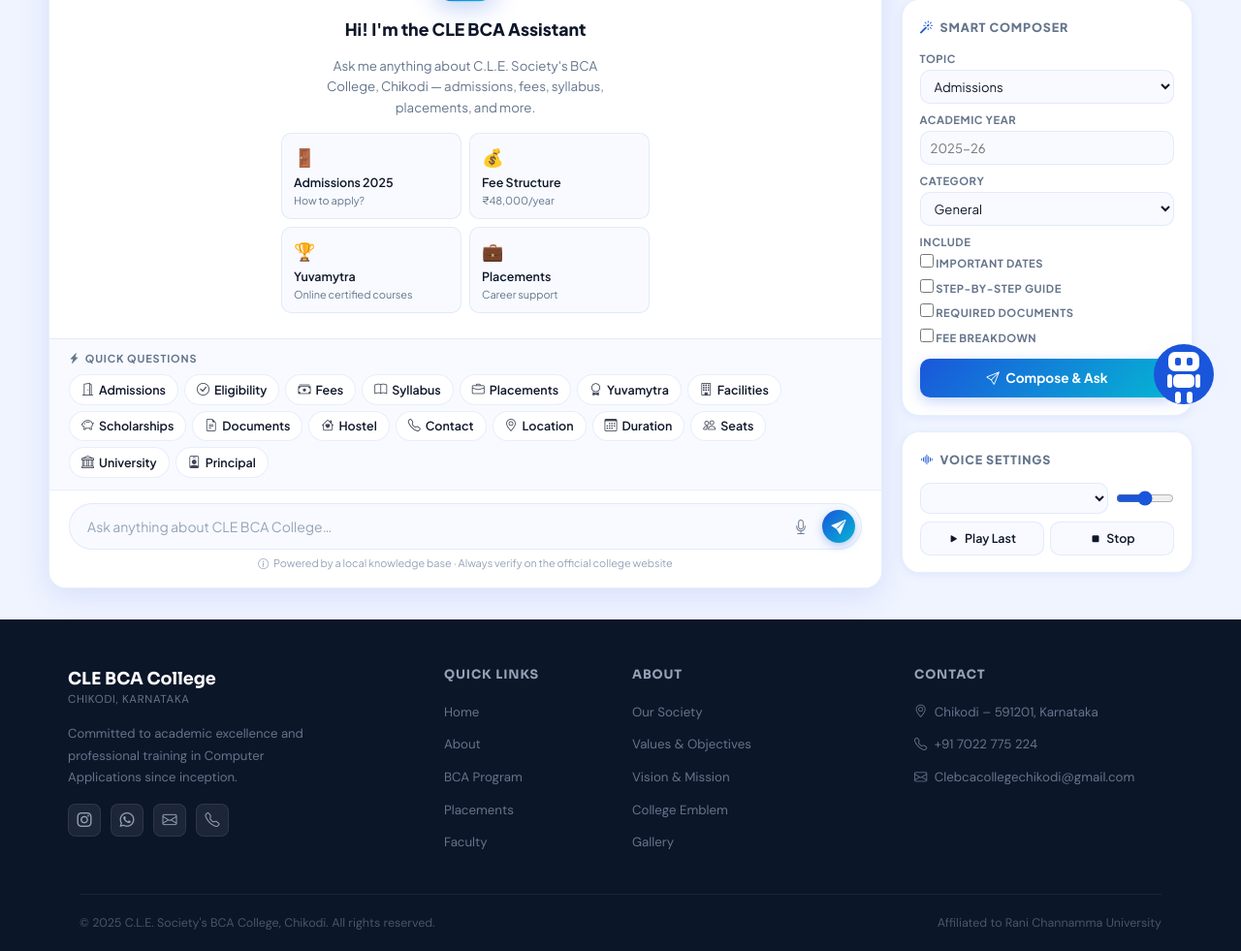
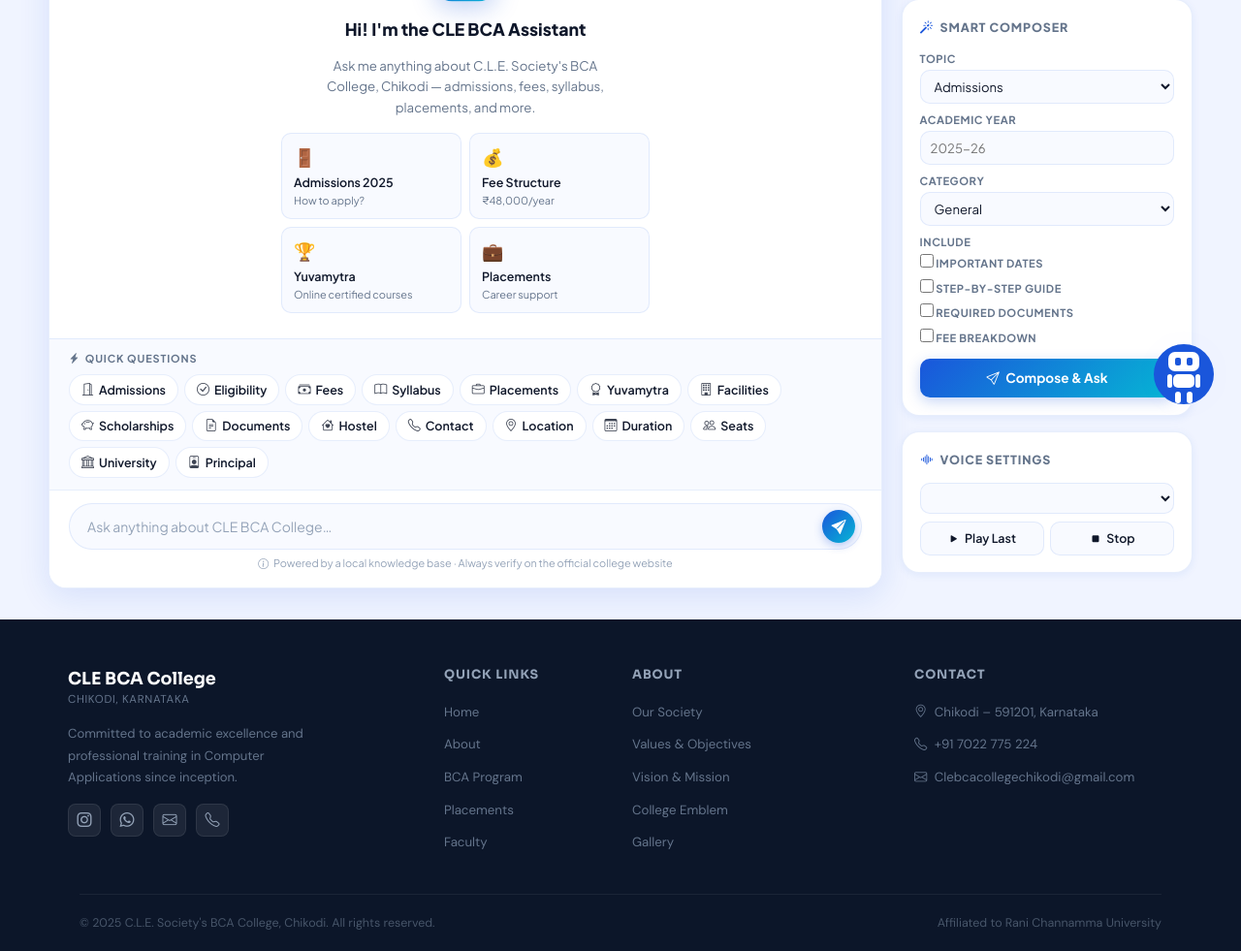
Before and after one commit to Rag4shb/College-ChatBot, a Django app: page /dashboard/ in a window 1280 px wide. Shown: the part 355-1336 px from the top of the page at 97% size. Run offline with Django 5.2, Linux system fonts and the light colour scheme; lists and menus that the app fills with data are empty.

Commit message:
your change

```diff
--- a/templates/dashboard/dashboard.html
+++ b/templates/dashboard/dashboard.html
@@ -747,8 +747,7 @@
         <div class="input-bar">
           <input id="userInput" type="text" placeholder="Ask anything about CLE BCA College…" autocomplete="off">
           <div class="input-actions">
-            <button class="input-btn input-btn--ghost" id="micBtn" title="Voice input" onclick="startVoice()">
-              <i class="bi bi-mic"></i>
+
             </button>
             <button class="input-btn input-btn--send" id="sendBtn" title="Send">
               <i class="bi bi-send-fill"></i>
@@ -852,7 +851,6 @@
         <div class="side-card__title"><i class="bi bi-soundwave"></i> Voice Settings</div>
         <div class="voice-row">
           <select id="voiceSelect"></select>
-          <input id="rateRange" type="range" min=".6" max="1.4" step=".1" value="1" title="Speed">
         </div>
         <div class="tts-btns">
           <button class="tts-btn" onclick="speakLast()"><i class="bi bi-play-fill"></i> Play Last</button>
```
